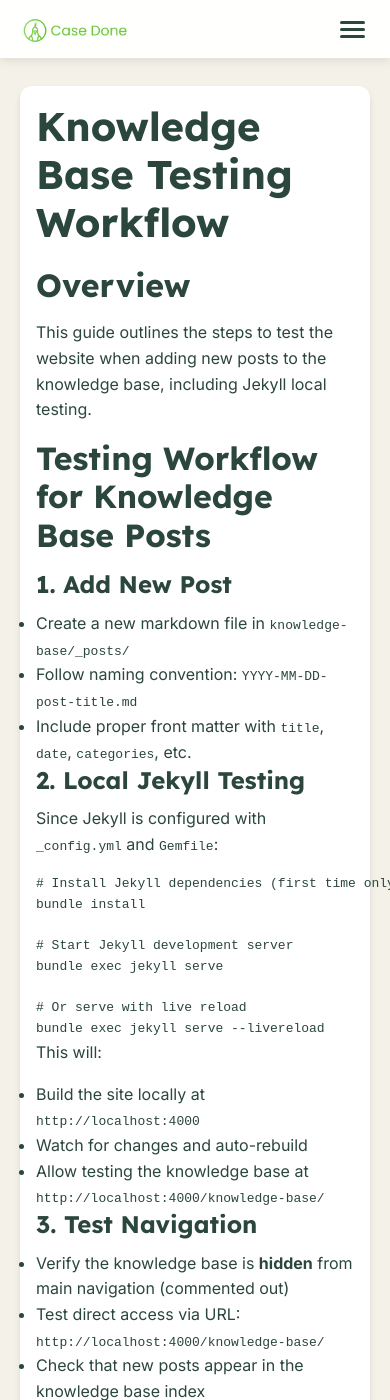
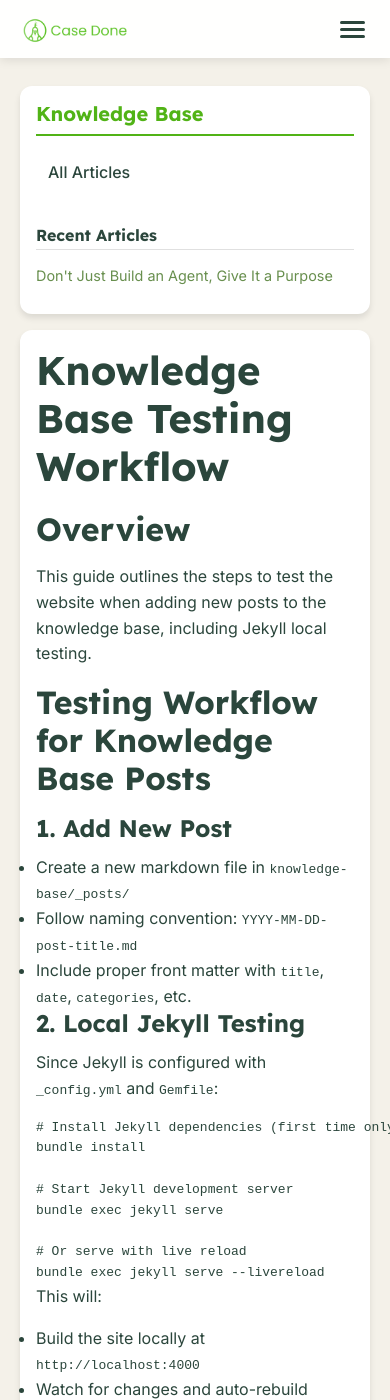
Before and after one commit to casedone/casedone, a Jekyll site: the page built from KNOWLEDGE_BASE_TESTING.md, in a window 390 px wide and 1400 px high. Built offline with Jekyll 4.4.1, drawn with Linux system fonts in a browser that asks for light colours; our own code applies the rules of GitHub Pages for plain Markdown files.

Commit message:
fix: swap order of sidebar and main content in mobile layout

```diff
--- a/assets/css/kb-styles.css
+++ b/assets/css/kb-styles.css
@@ -472,11 +472,11 @@ a:hover {
     .kb-sidebar {
         width: 100%;
         position: static;
-        order: 2;
+        order: 1;
     }
 
     .kb-main {
-        order: 1;
+        order: 2;
     }
 
     .kb-content {
```
